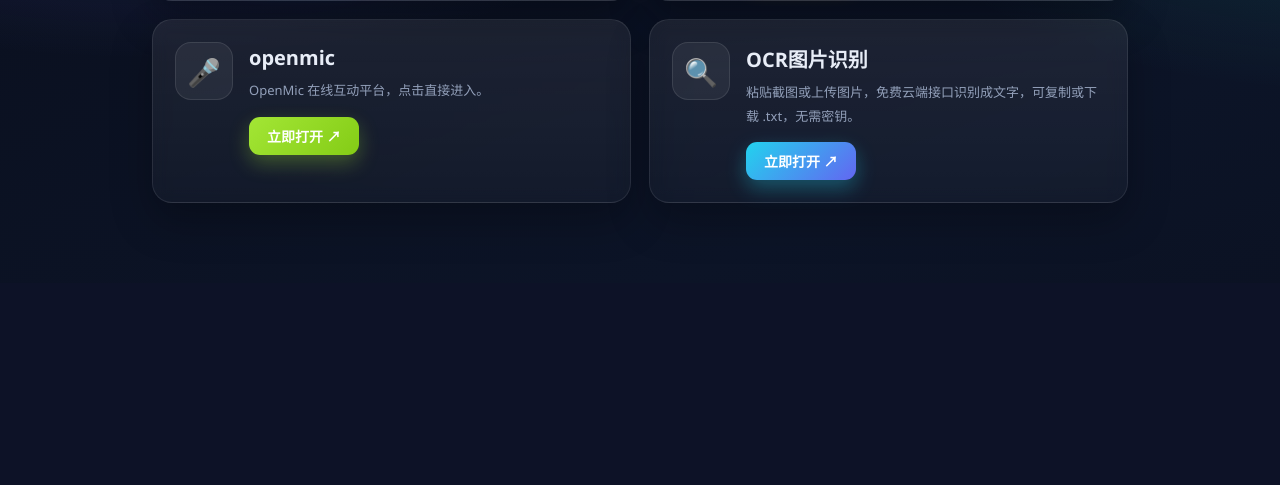
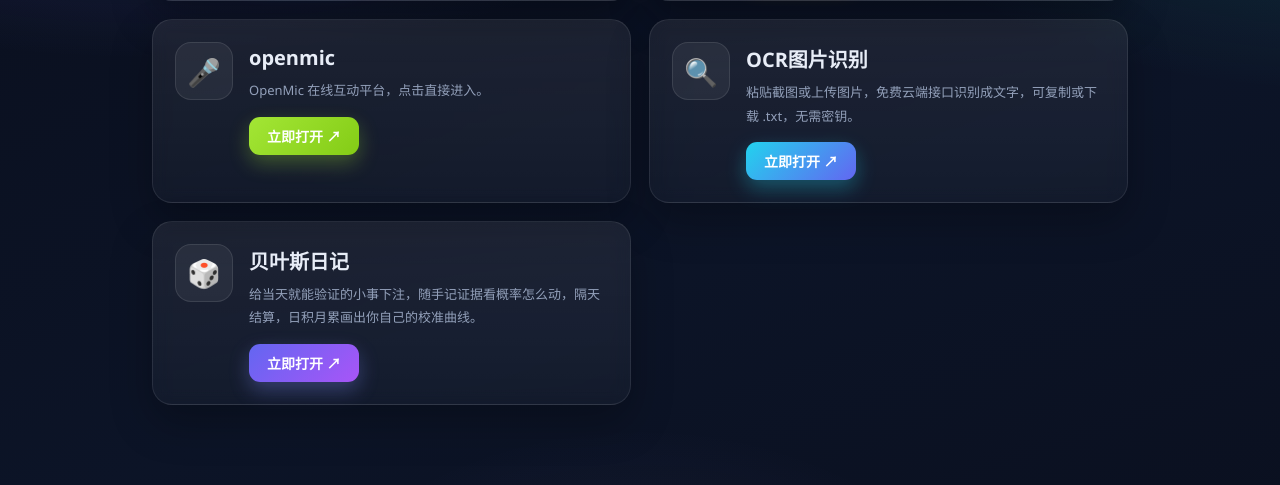
Before and after one commit to we2012wuhan/newpro, a FastAPI app: page / in a window 1280 px wide. Shown: the part 973-1458 px from the top of the page. Before the commit the page ends 1176 px from the top, so only its background shows below. Run offline with FastAPI, Linux system fonts and the light colour scheme; parts of the project's set-up code (start-up, migrations or seed data) failed here and were passed over.

Commit message:
贝叶斯日记

```diff
--- a/main.py
+++ b/main.py
@@ -100,6 +100,11 @@ app.include_router(translator_router)
 # 浏览器访问 http://127.0.0.1:8000/ocr 即可使用。
 from ocr import router as ocr_router  # noqa: E402
 app.include_router(ocr_router)
+
+# 附加功能：贝叶斯日记（给日常预测下注 -> 记证据实时更新后验 -> 结算后画校准曲线，纯前端计算）
+# 浏览器访问 http://127.0.0.1:8000/bayes-diary 即可使用。
+from bayes_diary import router as bayes_diary_router  # noqa: E402
+app.include_router(bayes_diary_router)
 
 
 
--- a/templates/home.html
+++ b/templates/home.html
@@ -68,6 +68,8 @@ h2.sec{font-size:15px;color:#b8c4da;letter-spacing:3px;margin:0 0 14px;font-weig
 .t-mic .go{background:linear-gradient(135deg,#a3e635,#84cc16);box-shadow:0 8px 20px rgba(163,230,53,.3)}
 .tool.t-ocr:hover{border-color:rgba(34,211,238,.55);box-shadow:0 24px 52px rgba(34,211,238,.22)}
 .t-ocr .go{background:linear-gradient(135deg,#22d3ee,#6366f1);box-shadow:0 8px 20px rgba(34,211,238,.32)}
+.tool.t-bayes:hover{border-color:rgba(129,140,248,.55);box-shadow:0 24px 52px rgba(129,140,248,.22)}
+.t-bayes .go{background:linear-gradient(135deg,#6366f1,#a855f7);box-shadow:0 8px 20px rgba(129,140,248,.32)}
 .search-col{display:flex;flex-direction:column;align-items:stretch;gap:7px;flex:1;max-width:480px;min-width:260px;margin-left:auto}
 .search-box{position:relative;width:100%}
 .search-box .ico{position:absolute;left:14px;top:50%;transform:translateY(-50%);opacity:.55;pointer-events:none;font-size:15px}
@@ -182,6 +184,14 @@ h2.sec{font-size:15px;color:#b8c4da;letter-spacing:3px;margin:0 0 14px;font-weig
         <span class="go">立即打开 ↗</span>
       </div>
     </a>
+    <a class="tool t-bayes" href="/bayes-diary" target="_blank" rel="noopener noreferrer">
+      <div class="t-icon">🎲</div>
+      <div class="t-info">
+        <h3>贝叶斯日记</h3>
+        <p class="desc">给当天就能验证的小事下注，随手记证据看概率怎么动，隔天结算，日积月累画出你自己的校准曲线。</p>
+        <span class="go">立即打开 ↗</span>
+      </div>
+    </a>
   </div>
   <div id="noResult" class="no-result hide">没有找到匹配的工具，换个关键词试试吧～</div>
 
```
Also changed, not shown: README.md.
